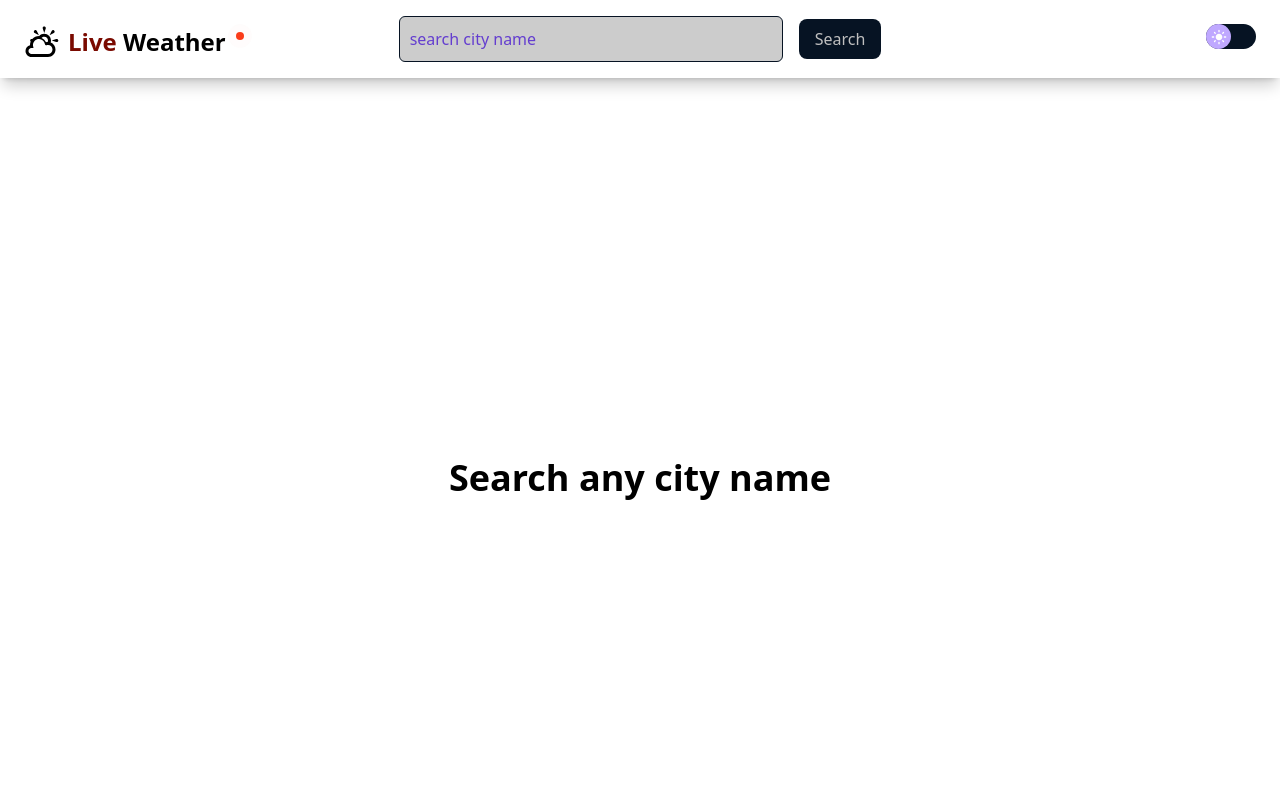
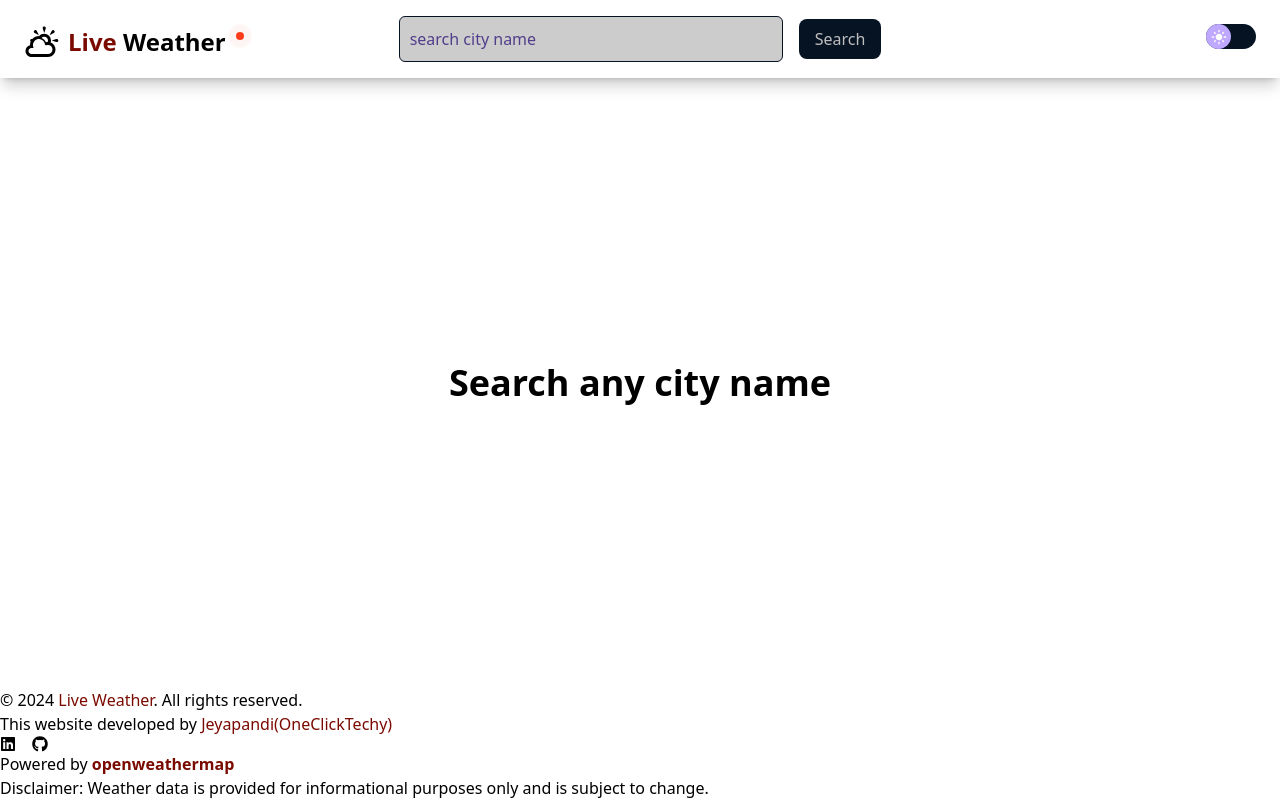
Before and after one commit to OneClickTechy/weather-app, a React (Vite) app: page / in a window 1280 px wide. Shown: the top 800 px of the page. Built offline with nearby package versions, Linux system fonts and the light colour scheme; no server answers.

Commit message:
layout edited

```diff
--- a/src/App.jsx
+++ b/src/App.jsx
@@ -7,7 +7,7 @@ const App = () => {
 
   const { showResults } = useGeoContext();
   return (
-    <div className="transition-colors duration-300 ease-in-out bg-background text-text-primary flex flex-col w-full min-h-screen">
+    <div className="transition-colors duration-300 ease-in-out bg-background text-text-primary flex flex-col w-full min-h-screen gap-4">
       <Header />
       <Main />
       <Footer />
--- a/src/components/header/SearchBar/SearchDropdown.jsx
+++ b/src/components/header/SearchBar/SearchDropdown.jsx
@@ -18,9 +18,9 @@ const SearchDropdown = () => {
 
 
 
-  if (geoError) return <div className="">{geoError}</div>;
+  if (geoError) return <div className="absolute top-auto left-auto text-xl text-[red]/60">{geoError}</div>;
   if (isGeoLoading)
-    return <div className="absolute top-auto left-auto text-xl text-[red]/60">Loading....</div>;
+    return <div className="absolute top-auto left-auto bg-surface rounded-lg p-2 leading-8 shadow-xl shadow-[gray]/25">Loading....</div>;
   if (cityname && !geoError && !isGeoLoading && geoData && geoData.length === 0)
     return <div className="absolute top-auto left-auto bg-surface rounded-lg p-2 leading-8 shadow-xl shadow-[gray]/25">City not found</div>;
   return (
--- a/src/components/header/unitToggler/UnitToggler.jsx
+++ b/src/components/header/unitToggler/UnitToggler.jsx
@@ -1,11 +1,11 @@
 import { useGeoContext } from "../../../context/geoContext";
 
 const UnitToggler = () => {
-  const { handleUnit } = useGeoContext()
+  const { unit, handleUnit } = useGeoContext()
   return (
-    <div className="flex gap-2 lg:row-start-1 lg:row-end-1 lg:col-start-1 lg:col-end-[-1]">
-      <button className="bg-btn-secondary-bg text-btn-secondary-text border border-shadow p-1 rounded-2xl" onClick={() => handleUnit("Metric")}>Metric: °C, m/s</button>
-      <button className="bg-btn-secondary-bg text-btn-secondary-text border border-shadow p-1 rounded-2xl" onClick={() => handleUnit("Imperial")}>Imperial: °F, mph</button>
+    <div className="flex justify-evenly items-center">
+      <button className={`${unit === "Metric" ? "bg-btn-primary-bg text-btn-primary-text" : "bg-btn-secondary-bg text-btn-secondary-text" }  border border-shadow p-1 px-2 rounded-2xl`} onClick={() => handleUnit("Metric")}>°C, m/s</button>
+      <button className={`${unit === "Imperial" ? "bg-btn-primary-bg text-btn-primary-text" : "bg-btn-secondary-bg text-btn-secondary-text" }  border border-shadow p-1 px-2 rounded-2xl`} onClick={() => handleUnit("Imperial")}>°F, mph</button>
     </div>
   );
 };
--- a/src/components/main/Main.jsx
+++ b/src/components/main/Main.jsx
@@ -21,7 +21,7 @@ const Main = () => {
   const hourlyWeatherData = hourlyData?.hourly?.slice(0, 9) || [];
 
   return (
-    <main className="grow min-h-screen w-full rounded-lg p-4 lg:grid lg:grid-cols-8  lg:grid-flow-col flex flex-col justify-center sm:items-start justify-items-center content-center gap-2">
+    <main className="flex-1 grid gap-4">
       {!currentWeatherData &&
         !isCurrentWeatherLoading &&
         !currentWeatherError && (
--- a/src/components/main/currentWeather/CurrentWeather.jsx
+++ b/src/components/main/currentWeather/CurrentWeather.jsx
@@ -29,12 +29,12 @@ const CurrentWeather = () => {
       : `${kelvintoFahrenheit(temp)} °F`;
 
   return (
-    <div className="primary-container flex justify-center items-center bg-surface rounded-2xl p-4 lg:row-start-2 lg:row-end-2 lg:col-start-1 lg:col-end-6 shadow-xl shadow-shadow">
+    <div className="flex flex-col lg:flex-row gap-8">
       {currentWeatherData && (
-        <div className="w-full secondary-container flex lg:content-center  flex-wrap justify-center items-center  gap-2  ">
-          <div className="self-start bg-background  flex justify-center items-center flex-col p-4 rounded-2xl">
-            <p className="text-text-primary">{toLocaleDateAndTime(dt)}</p>
-            <p className="text-text-secondary text-4xl">
+        <>
+          <div className="flex flex-col gap-2 justify-center items-center bg-surface rounded-2xl leading-6 p-4 ">
+            <p className="text-text-primary text-nowrap">{toLocaleDateAndTime(dt)}</p>
+            <p className="text-text-secondary text-4xl font-semibold text-nowrap">
               {name}, {sys?.country}
             </p>
             <figure>
@@ -59,7 +59,7 @@ const CurrentWeather = () => {
               value={`${getTemperature(main?.feels_like)}`}
             />
           </div>
-          <div className="leading-10 bg-background flex  justify-center items-center flex-wrap md:max-w-[60%] gap-4 sm:p-4 py-4 rounded-2xl w-full ">
+          <div className="bg-surface leading-10 flex  flex-wrap justify-center gap-4 md:gap-8  p-4 rounded-2xl">
             <WeatherData
               icon={WiHumidity}
               iconclass={`text-4xl text-[#4FC3F7]`}
@@ -144,7 +144,7 @@ const CurrentWeather = () => {
               value={`${toLocalTime(sys.sunset)}`}
             />
           </div>
-        </div>
+        </>
       )}
     </div>
   );
--- a/src/components/main/forecast/Forecast.jsx
+++ b/src/components/main/forecast/Forecast.jsx
@@ -12,11 +12,11 @@ const Forecast = () => {
       : `${Math.round(kelvintoFahrenheit(temp))} °F`;
 
   return (
-    <div className="w-full lg:row-start-2 lg:row-end-2 lg:col-start-6 lg:col-end-[-1] bg-surface p-4 rounded-2xl shadow-xl shadow-shadow">
+    <div className="bg-background">
       {forecastData && daily && (
         <>
-          <h1 className=" text-4xl text-center font-bold ">8 day forecast</h1>
-          <ul className="xl:text-sm lg:text-xs divide-y-2 divide-shadow sm:text-base text-xs text-nowrap">
+          <h1 className=" text-4xl text-center font-bold mb-2">8 day forecast</h1>
+          <ul className="md:m-8 bg-surface xl:text-sm lg:text-base divide-y-2 divide-shadow sm:text-base text-xs text-nowrap">
             {daily.map((item, index) => (
               <li key={index} className="flex justify-evenly items-center">
                 {toLocalDayDate(item.dt)}
--- a/src/components/main/hourlyWeather/HourlyWeather.jsx
+++ b/src/components/main/hourlyWeather/HourlyWeather.jsx
@@ -10,13 +10,14 @@ const HourlyWeather = ({ data }) => {
   console.log(data);
   const { unit } = useGeoContext();
   console.log(unit);
-  return (
-    <ul className="flex sm:justify-center gap-2 sm:items-center md:gap-4 bg-surface rounded-2xl shadow-xl shadow-shadow p-4 md:row-start-2 md:row-end-2 lg:place-self-end lg:self-end lg:justify-self-center lg:col-start-1 lg:col-end-6 overflow-x-auto text-xs">
+  return (<div className="bg-background">
+    <h2 className=" text-2xl text-center text-text-primary font-semibold">Hourly Outlook</h2>
+    <ul className="bg-surface flex flex-wrap justify-between p-4 gap-4">
       {data &&
         data.length &&
         data.map((list, index) => (
-          <li key={index}>
-            <p>{toLocalTime(list.dt)}</p>
+          <li key={index} className="flex flex-col justify-center items-center">
+            <p className="text-text-secondary">{toLocalTime(list.dt)}</p>
 
             <img
               src={`http://openweathermap.org/img/wn/${list.weather?.[0]?.icon}.png`}
@@ -27,6 +28,7 @@ const HourlyWeather = ({ data }) => {
           </li>
         ))}
     </ul>
+    </div>
   );
 };
 
--- a/src/index.css
+++ b/src/index.css
@@ -6,10 +6,8 @@
 :root[data-theme="dark"] {
   --color-btn-primary-bg: #083c91;
   --color-btn-primary-text: #ffffff;
-  --color-btn-secondary-bg: #d9e3f0; /* Light, softer shade */
---color-btn-secondary-text: #083c91; /* Matches primary background */
-
-
+  --color-btn-secondary-bg: #d9e3f0;
+  --color-btn-secondary-text: #083c91;
   --color-primary: #083c91;
   --color-secondary: #a188a6;
   --color-accent: #f28c8c;
@@ -17,7 +15,7 @@
   --color-surface: #1e1e1e;
   --color-text-primary: #ffffff;
   --color-text-secondary: #b0b0b0;
-  --color-shadow: rgba(0, 0, 0, 0.6); /* Dark shadow color */
+  --color-shadow: rgba(0, 0, 0, 0.6);
   --color-opp-surface: #ffffff;
 }
 
@@ -25,18 +23,16 @@
 :root[data-theme="light"] {
   --color-btn-primary-bg: #061323;
   --color-btn-primary-text: #bfbfbf;
-  --color-btn-secondary-bg: #bfbfbf; /* Light, neutral shade to contrast primary */
---color-btn-secondary-text: #061323; /* Matches primary background for consistency */
-
-
+  --color-btn-secondary-bg: #bfbfbf;
+  --color-btn-secondary-text: #061323;
   --color-primary: #061323;
   --color-secondary: #bfa8ff;
   --color-accent: #7a0a00;
   --color-background: #ffffff;
   --color-surface: #cccccc;
   --color-text-primary: #000000;
-  --color-text-secondary: #3800d1;
-  --color-shadow: rgba(0, 0, 0, 0.2); /* Light shadow color */
+  --color-text-secondary: #1E0070;
+  --color-shadow: rgba(0, 0, 0, 0.2);
   --color-opp-surface: #1e1e1e;
 }
 @layer components {
```
Also changed, not shown: robots.txt (added).
